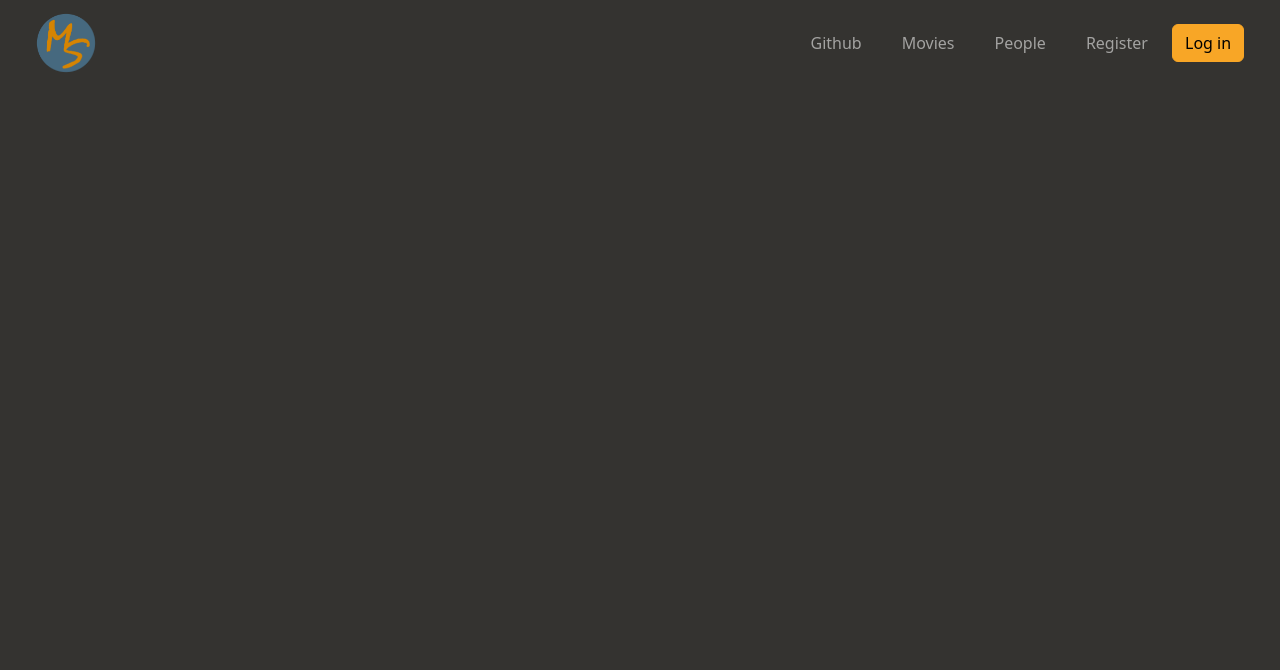
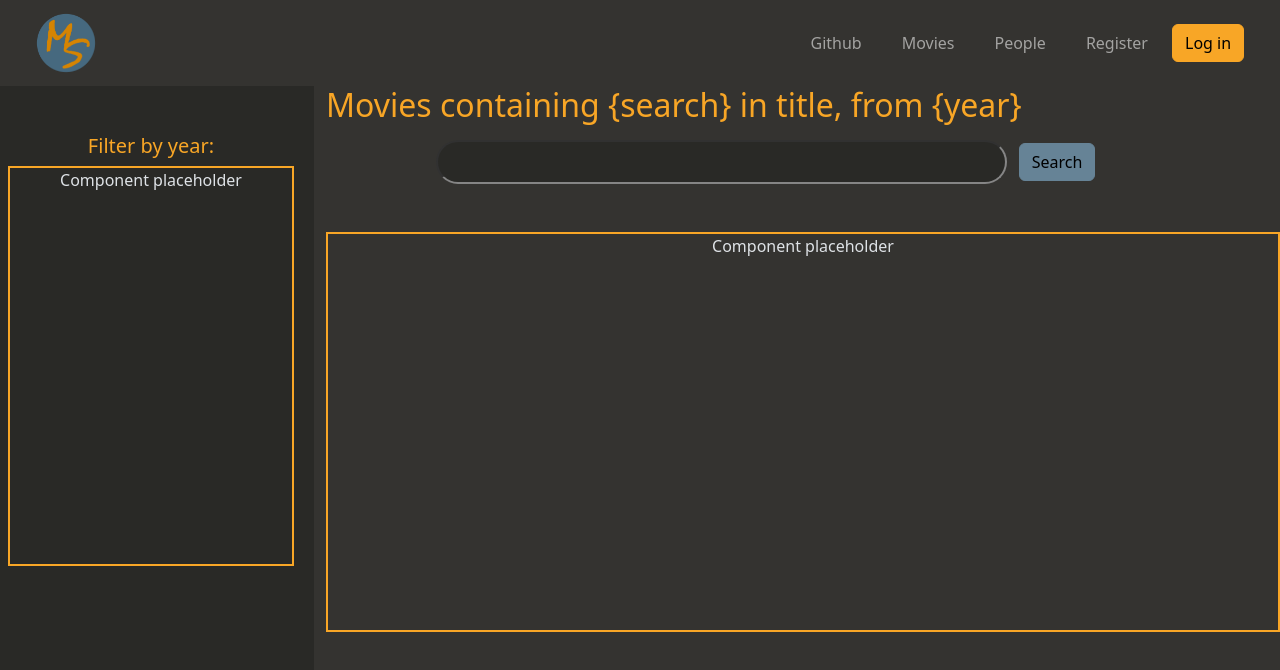
Before and after one commit to Aaland01/moviesearch, a React (Vite) app: page /movies in a window 1280 px wide. Shown: the top 670 px of the page. Built offline with nearby package versions, Linux system fonts and the light colour scheme.

Commit message:
Movies template, styling and minor Landing changes

```diff
--- a/src/Moviesearch.jsx
+++ b/src/Moviesearch.jsx
@@ -4,6 +4,7 @@ import { LoginWrapper } from './components/LoginContext'
 import Home from './routes/Home'
 import Logout from './components/Logout'
 import Header from './components/Header'
+import Movies from './routes/Movies'
 
 export const API_URL = import.meta.env.VITE_API_URL;
 
@@ -18,6 +19,7 @@ function Moviesearch() {
             <Route path='/' element={<Home />}/>
             {/* TEMPORARY LOGOUT, want it to be global modal */}
             <Route path='/logout' element={<Logout />} />
+            <Route path='/movies' element={<Movies />} />
           </Routes>
         </LoginWrapper>
       </BrowserRouter>
--- a/src/routes/Home.jsx
+++ b/src/routes/Home.jsx
@@ -22,13 +22,17 @@ const Home = () => {
         <Row>
           <Col className="col-6">
             <h3> Movies by year </h3>
-            <div> Yearbuttons here </div>
+            <div className="tempbox"> Yearbuttons here </div>
           </Col>
           <Col className="col-6 border-3 border-start border-accent">
             <h3> Highlighted movie </h3>
-            <div> Movie component here </div>
+            <div className="tempbox"> Movie component here </div>
           </Col>
+        </Row>
 
+        <Row className="pt-3 border-3 border-top border-accent">
+          <h4> Some movies </h4>
+          <div className="tempbox"> Lots of movie cards here </div>
         </Row>
 
       </Container>
--- /dev/null
+++ b/src/routes/Movies.jsx
@@ -0,0 +1,32 @@
+import { Col, Row } from "reactstrap";
+import SearchBar from "../components/SearchBar";
+
+const Movies = () => {
+
+  return (
+    <>
+      <Row className="vh-100">
+        <Col className="col-3 text-center pt-5 bg-accent">
+          <Row>
+            <h5>Filter by year:</h5>
+          </Row>
+          <Row className="mx-2">
+            <div className="tempbox border-secondary border-2 border text-center">
+              Component placeholder
+            </div>
+          </Row>
+        </Col>
+        <Col className="col-9">
+          <h2> Movies containing {"{search}"} in title, from {"{year}"}</h2>
+          <SearchBar />
+          <div className="tempbox border-secondary border-2 border text-center">
+             Component placeholder
+          </div>
+
+        </Col>
+      </Row>
+    </>
+  )
+};
+
+export default Movies;
--- a/src/styles/custom.scss
+++ b/src/styles/custom.scss
@@ -18,6 +18,8 @@ $custom-map: (
 
 $theme-colors: map-merge($custom-map, $theme-colors);
 
+$headings-color: $secondary;
+
 // import bootstrap - goes last to not override custom variables
 @import "../../node_modules/bootstrap/scss/bootstrap";
 
--- a/src/styles/moviesearch.css
+++ b/src/styles/moviesearch.css
@@ -1,3 +1,7 @@
+.tempbox {
+  height: 50vh;
+}
+
 
 .clickable {
   will-change: transform;
```
Also changed, not shown: src/styles/custom.css, 1 other file (tests, documents, lock files or other folders).
